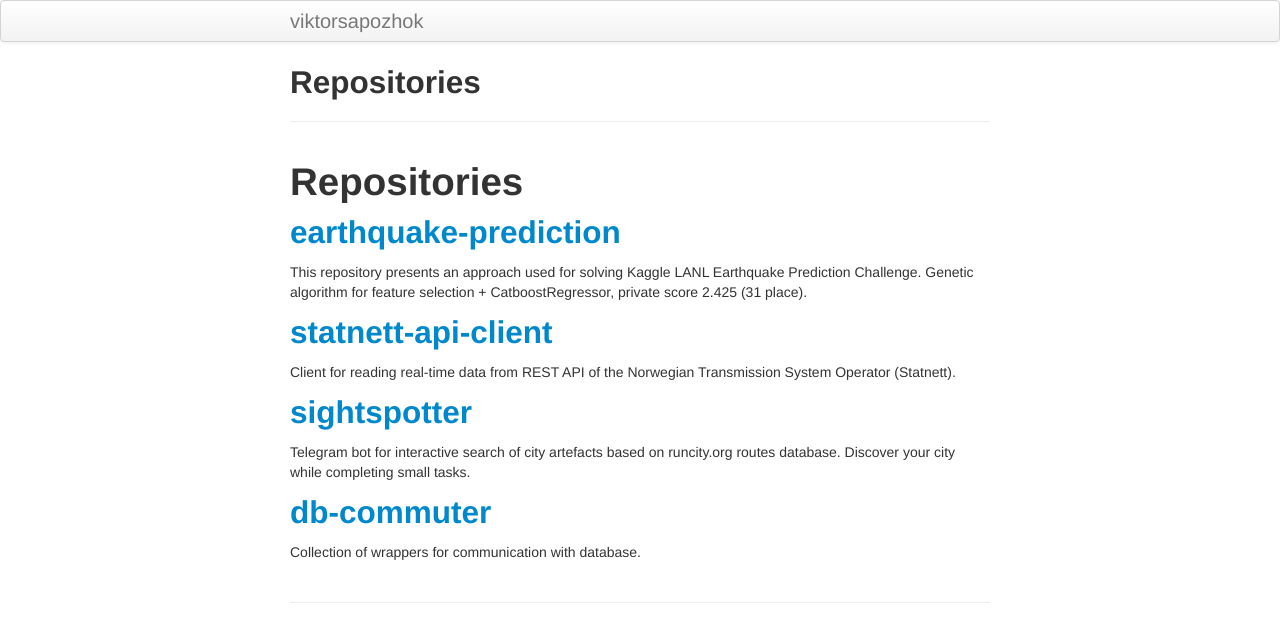
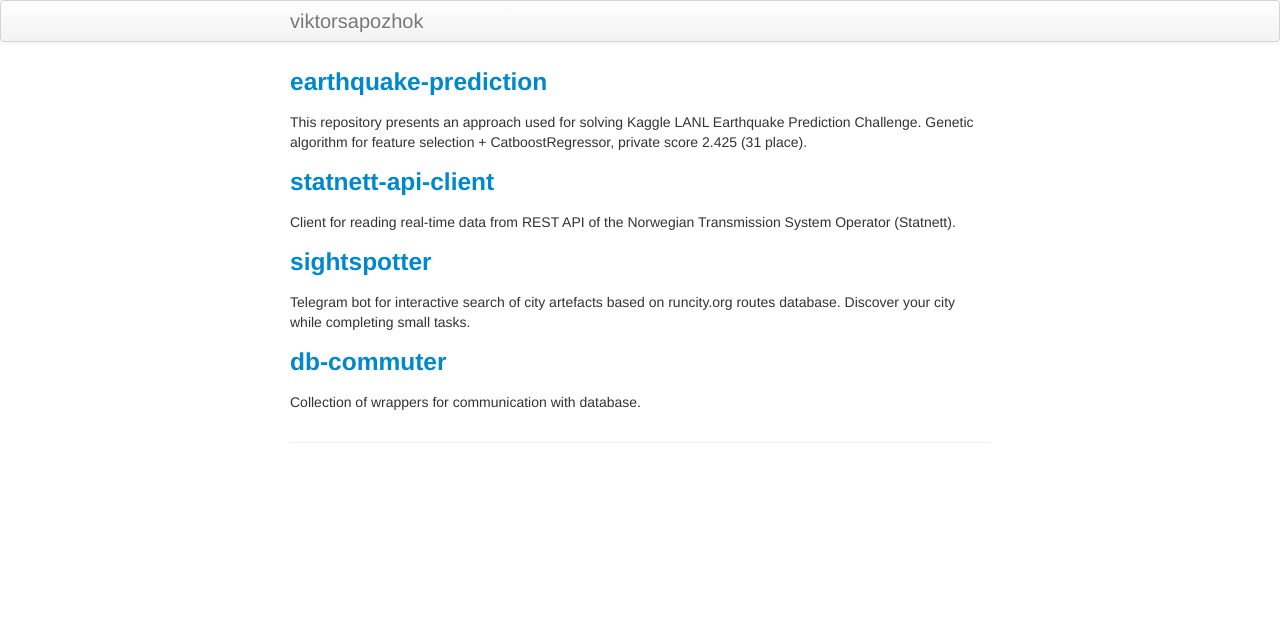
Before and after one commit to viktorsapozhok/viktorsapozhok.github.io, a Jekyll site: the page built from index.md, in a window 1280 px wide. Shown: the top 642 px of the page. Built offline with Jekyll 4.4.1, drawn with Linux system fonts in a browser that asks for light colours; our own code applies the rules of GitHub Pages for plain Markdown files.

Commit message:
gh-pages processing

```diff
--- a/index.md
+++ b/index.md
@@ -1,23 +1,21 @@
 ---
-layout: page
+layout: default
 ---
 
-# Repositories
-
-## [earthquake-prediction](https://github.com/viktorsapozhok/earthquake-prediction)
+### [earthquake-prediction](https://github.com/viktorsapozhok/earthquake-prediction)
 
 This repository presents an approach used for solving Kaggle LANL Earthquake Prediction Challenge.
 Genetic algorithm for feature selection + CatboostRegressor, private score 2.425 (31 place).
 
-## [statnett-api-client](https://github.com/viktorsapozhok/statnett-api-client)
+### [statnett-api-client](https://github.com/viktorsapozhok/statnett-api-client)
 
 Client for reading real-time data from REST API of the Norwegian Transmission System Operator (Statnett).
 
-## [sightspotter](https://github.com/viktorsapozhok/sightspotter)
+### [sightspotter](https://github.com/viktorsapozhok/sightspotter)
 
 Telegram bot for interactive search of city artefacts based on runcity.org routes database.
 Discover your city while completing small tasks.
 
-## [db-commuter](https://github.com/viktorsapozhok/db-commuter)
+### [db-commuter](https://github.com/viktorsapozhok/db-commuter)
 
 Collection of wrappers for communication with database.
```
